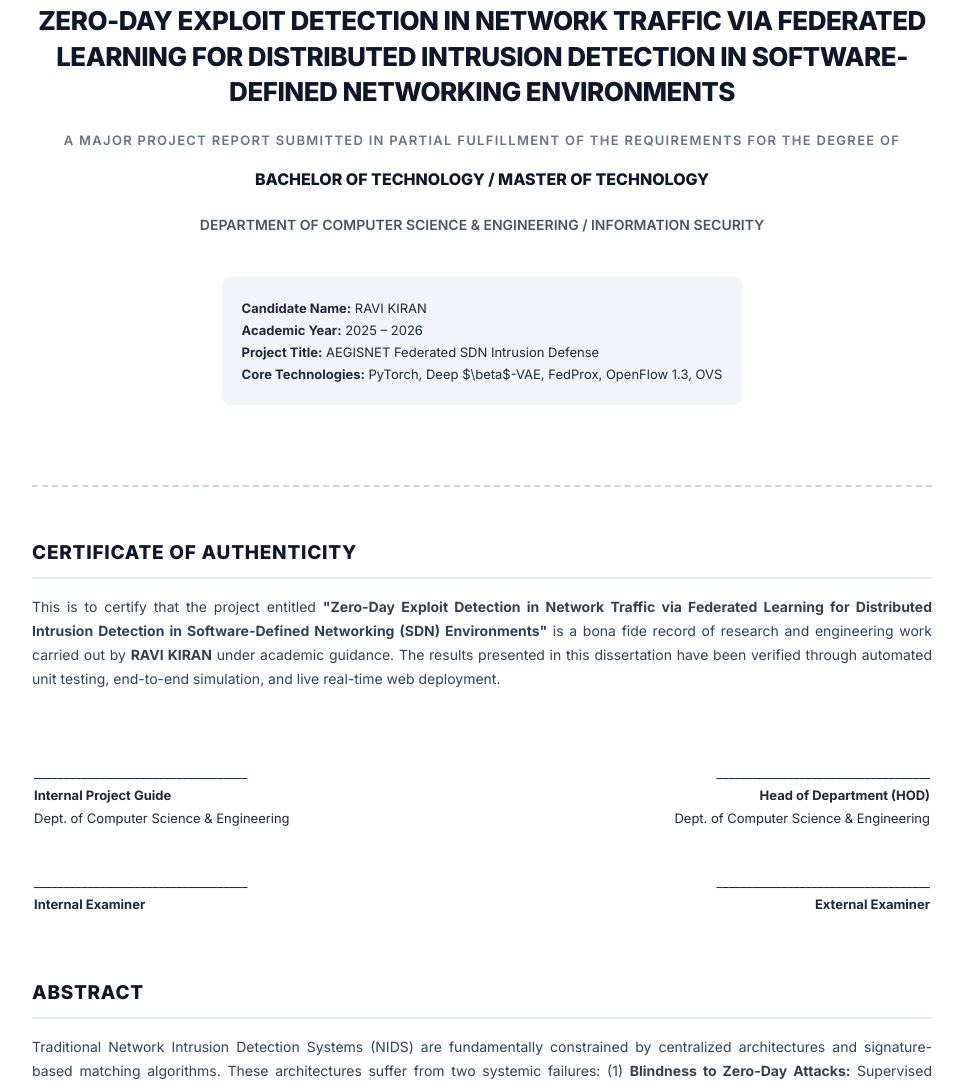
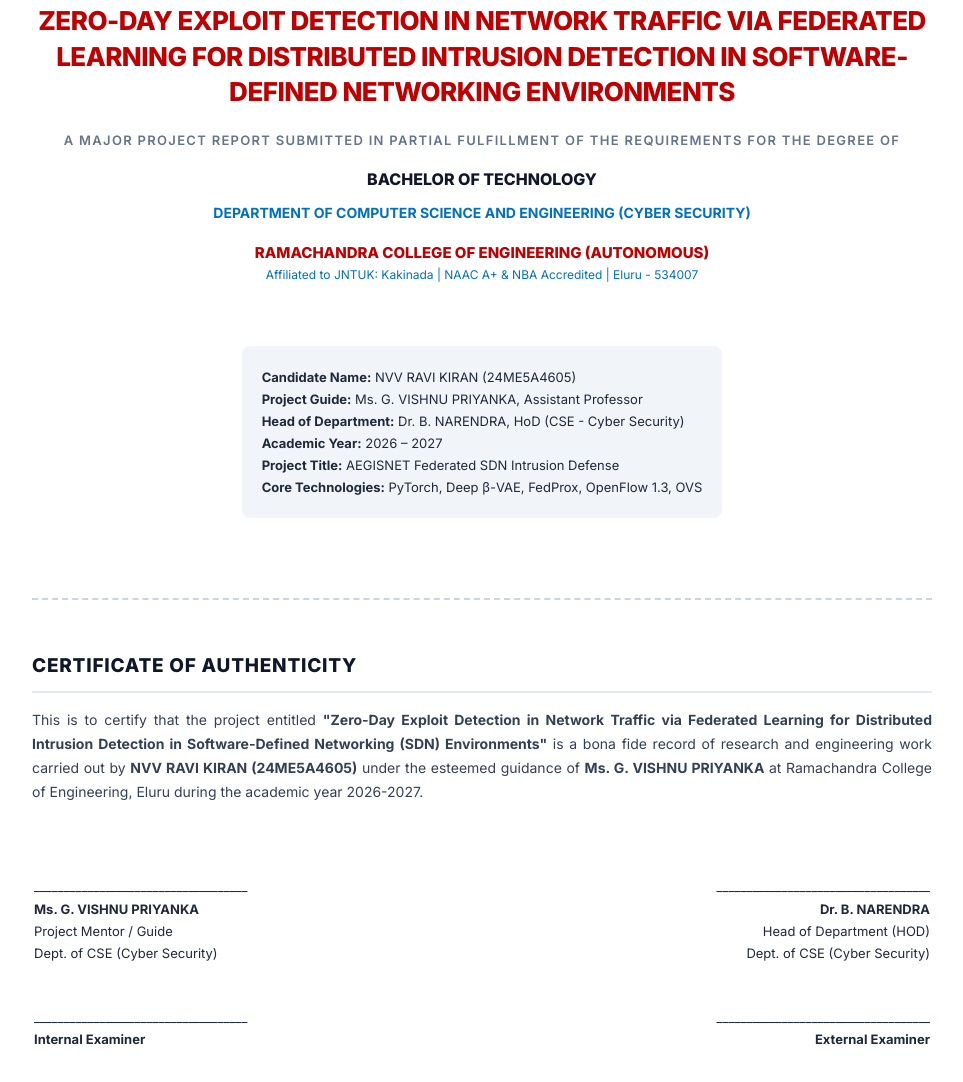
Before and after one commit to Ravikiran21856/sdn-federated-intrusion-detection, a plain HTML site: page docs/report.html in a window 1280 px wide. Shown: the part 154-1236 px from the top of the page, without its empty margins (158-1121 px from the left). Drawn offline with Linux system fonts and the light colour scheme.

Commit message:
Update project mentor to Ms. G. VISHNU PRIYANKA and regenerate formal project report PDF

```diff
--- a/docs/report.html
+++ b/docs/report.html
@@ -222,34 +222,40 @@
 
         <!-- Cover / Title Page -->
         <div class="cover-page">
-            <h1>Zero-Day Exploit Detection in Network Traffic via Federated Learning for Distributed Intrusion Detection in Software-Defined Networking Environments</h1>
+            <h1 style="color: #c00000;">Zero-Day Exploit Detection in Network Traffic via Federated Learning for Distributed Intrusion Detection in Software-Defined Networking Environments</h1>
             <div class="degree-text">A Major Project Report Submitted in Partial Fulfillment of the Requirements for the Degree of</div>
-            <div style="font-size: 16px; font-weight: 800; color: #0f172a; margin-bottom: 20px;">BACHELOR OF TECHNOLOGY / MASTER OF TECHNOLOGY</div>
-            <div style="font-size: 14px; font-weight: 600; color: #475569;">DEPARTMENT OF COMPUTER SCIENCE & ENGINEERING / INFORMATION SECURITY</div>
+            <div style="font-size: 16px; font-weight: 800; color: #0f172a; margin-bottom: 8px;">BACHELOR OF TECHNOLOGY</div>
+            <div style="font-size: 14px; font-weight: 700; color: #0070c0; margin-bottom: 15px;">DEPARTMENT OF COMPUTER SCIENCE AND ENGINEERING (CYBER SECURITY)</div>
+            <div style="font-size: 15px; font-weight: 800; color: #c00000;">RAMACHANDRA COLLEGE OF ENGINEERING (AUTONOMOUS)</div>
+            <div style="font-size: 12px; color: #0070c0; margin-bottom: 20px;">Affiliated to JNTUK: Kakinada | NAAC A+ & NBA Accredited | Eluru - 534007</div>
 
             <div class="author-box">
-                <div><strong>Candidate Name:</strong> RAVI KIRAN</div>
-                <div><strong>Academic Year:</strong> 2025 – 2026</div>
+                <div><strong>Candidate Name:</strong> NVV RAVI KIRAN (24ME5A4605)</div>
+                <div><strong>Project Guide:</strong> Ms. G. VISHNU PRIYANKA, Assistant Professor</div>
+                <div><strong>Head of Department:</strong> Dr. B. NARENDRA, HoD (CSE - Cyber Security)</div>
+                <div><strong>Academic Year:</strong> 2026 – 2027</div>
                 <div><strong>Project Title:</strong> AEGISNET Federated SDN Intrusion Defense</div>
-                <div><strong>Core Technologies:</strong> PyTorch, Deep $\beta$-VAE, FedProx, OpenFlow 1.3, OVS</div>
+                <div><strong>Core Technologies:</strong> PyTorch, Deep &beta;-VAE, FedProx, OpenFlow 1.3, OVS</div>
             </div>
         </div>
 
         <!-- Certificate -->
         <h2>Certificate of Authenticity</h2>
-        <p>This is to certify that the project entitled <strong>"Zero-Day Exploit Detection in Network Traffic via Federated Learning for Distributed Intrusion Detection in Software-Defined Networking (SDN) Environments"</strong> is a bona fide record of research and engineering work carried out by <strong>RAVI KIRAN</strong> under academic guidance. The results presented in this dissertation have been verified through automated unit testing, end-to-end simulation, and live real-time web deployment.</p>
+        <p>This is to certify that the project entitled <strong>"Zero-Day Exploit Detection in Network Traffic via Federated Learning for Distributed Intrusion Detection in Software-Defined Networking (SDN) Environments"</strong> is a bona fide record of research and engineering work carried out by <strong>NVV RAVI KIRAN (24ME5A4605)</strong> under the esteemed guidance of <strong>Ms. G. VISHNU PRIYANKA</strong> at Ramachandra College of Engineering, Eluru during the academic year 2026-2027.</p>
 
         <table class="signature-table">
             <tr>
                 <td style="width: 50%;">
                     ____________________________________<br>
-                    <strong>Internal Project Guide</strong><br>
-                    Dept. of Computer Science & Engineering
+                    <strong>Ms. G. VISHNU PRIYANKA</strong><br>
+                    Project Mentor / Guide<br>
+                    Dept. of CSE (Cyber Security)
                 </td>
                 <td style="width: 50%; text-align: right;">
                     ____________________________________<br>
-                    <strong>Head of Department (HOD)</strong><br>
-                    Dept. of Computer Science & Engineering
+                    <strong>Dr. B. NARENDRA</strong><br>
+                    Head of Department (HOD)<br>
+                    Dept. of CSE (Cyber Security)
                 </td>
             </tr>
             <tr>
```
Also changed, not shown: docs/presentation.html (+6 -3 lines), 6 other files.
